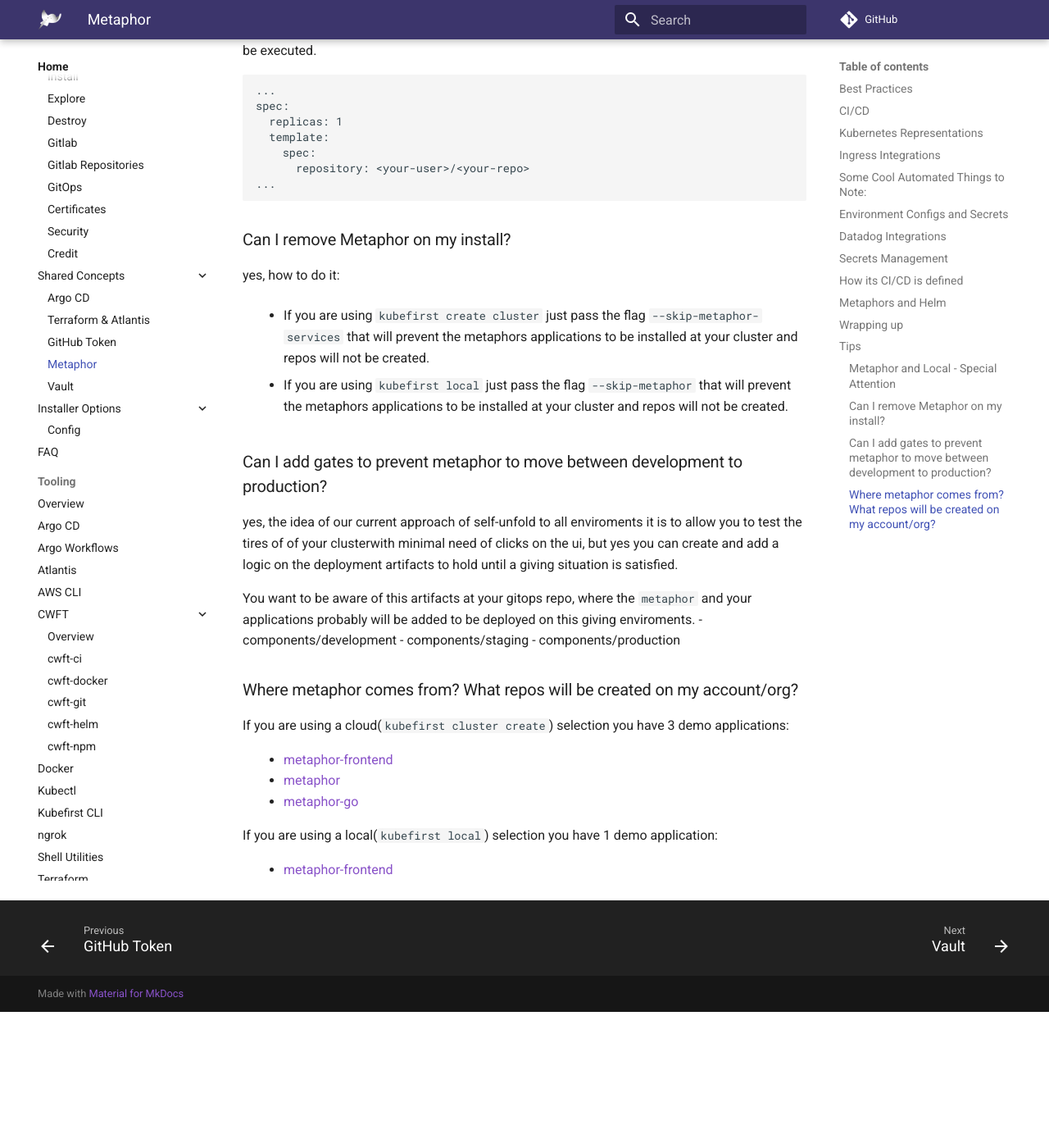
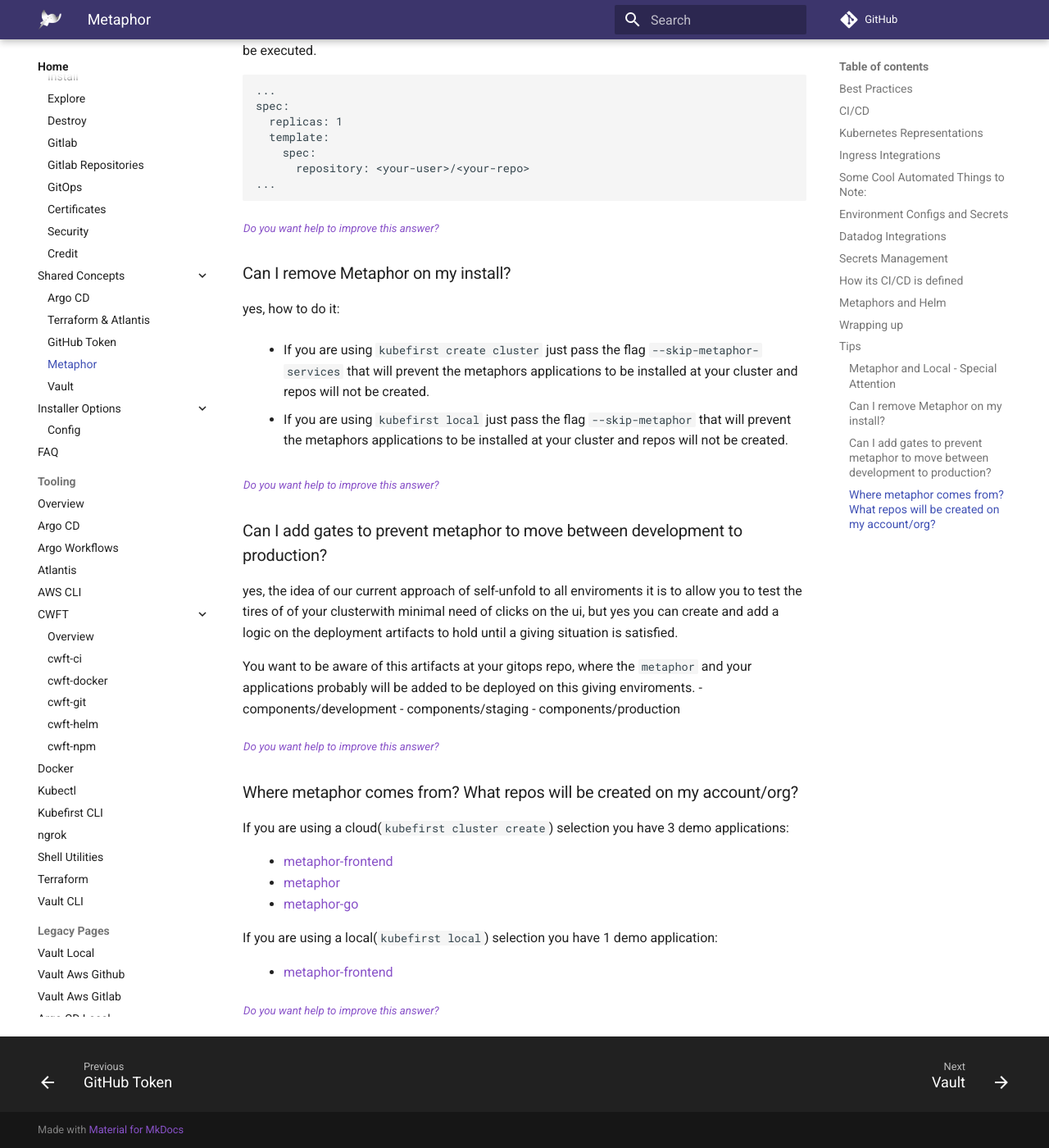
Before and after one commit to konstructio/kubefirst, an MkDocs documentation site: the page built from docs/common/metaphor.md, in a window 1280 px wide and 1400 px high, scrolled down 5007 px. Shown: the whole window at 82% size. Built offline with MkDocs 1.6.1 and Material for MkDocs 9.7.7, drawn with Linux system fonts in a browser that asks for light colours; comment, search, counter and statistics services are not loaded; before the commit the page ends 6241 px from its top, so only the background shows below that.

Commit message:
feat: add discussion links to metaphor docs (#1207)
Signed-off-by: 6za <53096417+6za@users.noreply.github.com>

````diff
--- a/docs/common/metaphor.md
+++ b/docs/common/metaphor.md
@@ -174,7 +174,7 @@
 ...
 ```
 
-
+<sub>_[Do you want help to improve this answer?](https://github.com/kubefirst/kubefirst/discussions/1203)_</sub>
 
 ### Can I remove Metaphor on my install?
 
@@ -184,6 +184,8 @@
 
 - If you are using `kubefirst local` just pass the flag `--skip-metaphor` that will prevent the metaphors applications to be installed at your cluster and repos will not be created.
 
+<sub>_[Do you want help to improve this answer?](https://github.com/kubefirst/kubefirst/discussions/1204)_</sub>
+
 ### Can I add gates to prevent metaphor to move between development to production?
 
 yes, the idea of our current approach of self-unfold to all enviroments it is to allow you to test the tires of of your clusterwith minimal need of clicks on the ui, but yes you can create and add a logic on the deployment artifacts to hold until a giving situation is satisfied.
@@ -192,6 +194,8 @@
 - components/development
 - components/staging
 - components/production
+
+<sub>_[Do you want help to improve this answer?](https://github.com/kubefirst/kubefirst/discussions/1205)_</sub>
 
 ### Where metaphor comes from? What repos will be created on my account/org?
 
@@ -204,3 +208,6 @@
 If you are using a local(`kubefirst local`) selection you have 1 demo application:
 
 - [metaphor-frontend](https://github.com/kubefirst/metaphor-frontend-template)
+
+
+<sub>_[Do you want help to improve this answer?](https://github.com/kubefirst/kubefirst/discussions/1206)_</sub>
````
